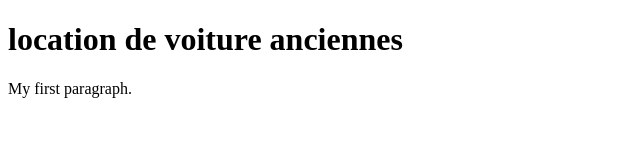
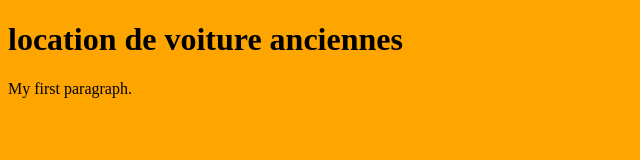
Before and after one commit to mauriceaka/locationVoiture, a plain HTML site: page index.html in a window 1280 px wide. Shown: the whole page, without its empty margins (0-640 px from the left). Drawn offline with Linux system fonts and the light colour scheme.

Commit message:
changement de la couleur de fond

```diff
--- a/index.html
+++ b/index.html
@@ -3,7 +3,7 @@
 <head>
 <title>Page Title</title>
 </head>
-<body style="background-color:#ffffff">
+<body style="background-color:#ffa500">
 
 <h1 stye="padding-top:20%; padding-bottom:20%; text-align:center;">location de voiture anciennes</h1>
 <p>My first paragraph.</p>
```
